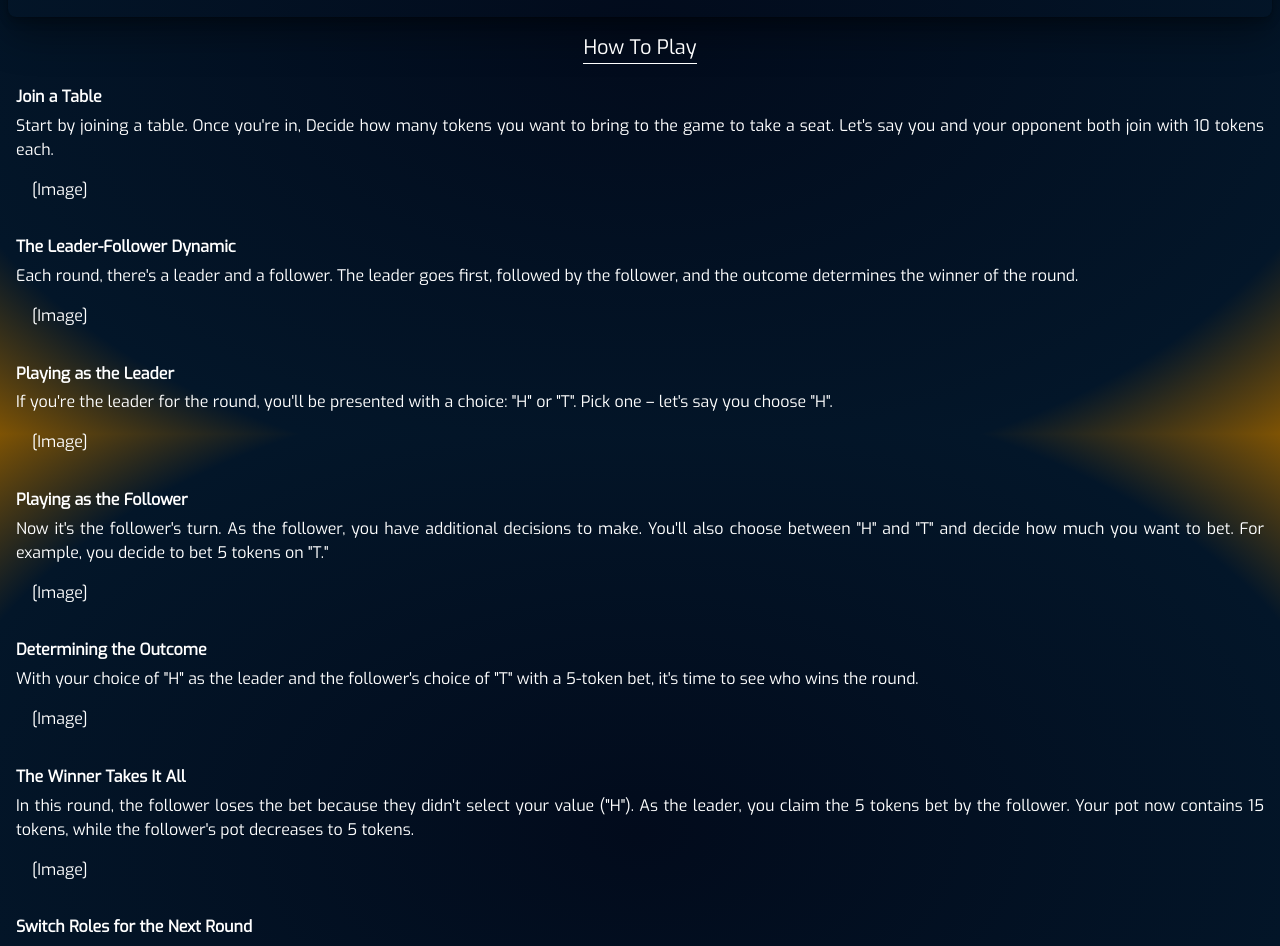
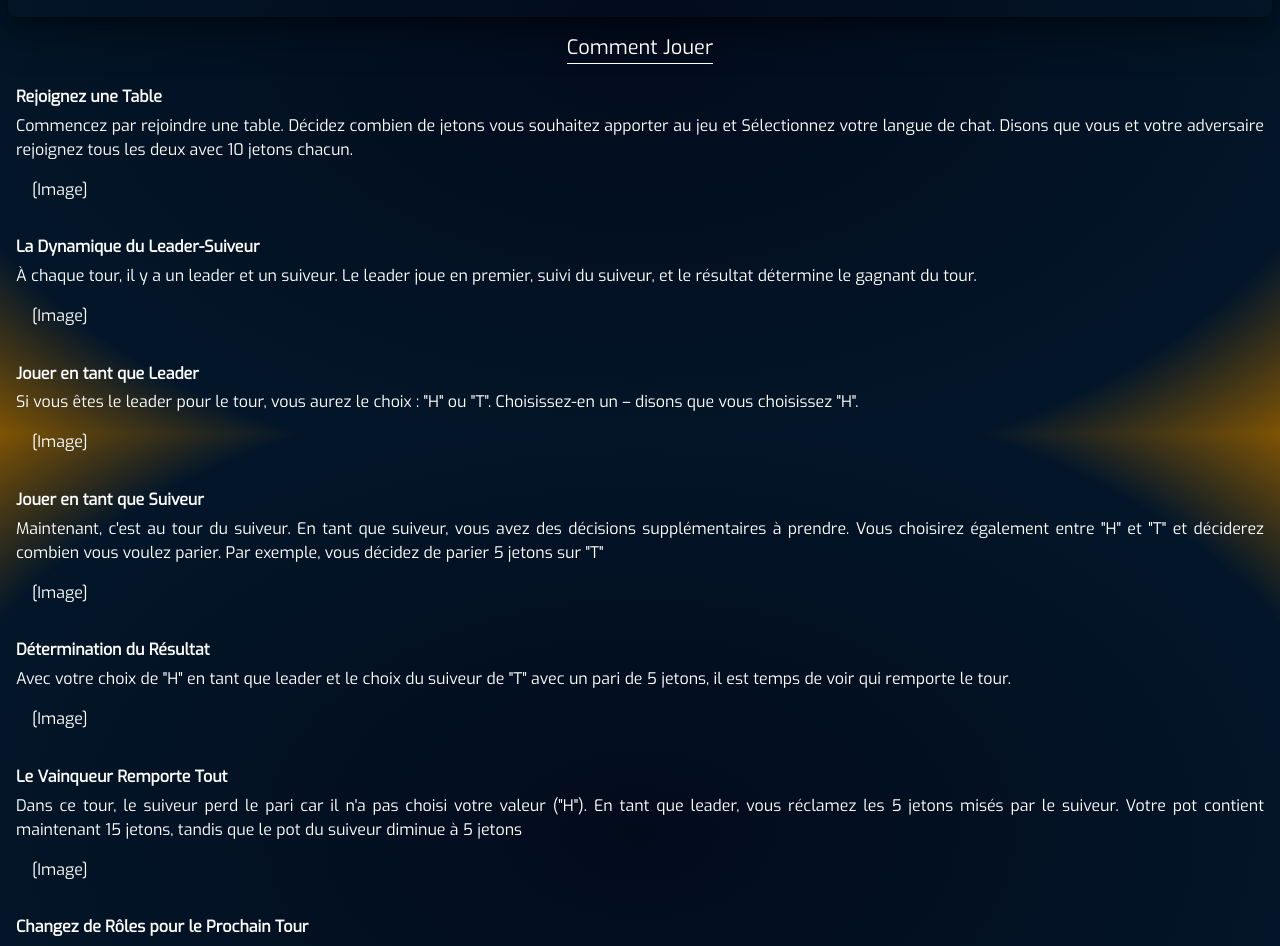
Before and after one commit to MackKaputo/simplewin-website, a Next.js app: page / in a window 1280 px wide. Shown: the part 1166-2112 px from the top of the page. Built offline with nearby package versions, Linux system fonts and the light colour scheme.

Commit message:
How to play french version done

```diff
--- a/components/HowToPlay.tsx
+++ b/components/HowToPlay.tsx
@@ -6,18 +6,24 @@ const HowToPlay = () => {
     <Flex mb={["1rem"]} p={["1rem"]} textAlign={["justify"]} direction={["column"]} gap={["1rem"]}>
       <Box fontSize={["xl"]} display={["grid"]} placeItems={["center"]}>
           <Text borderBottom={["1px solid white"]}>
-                How To Play
+              {/* How To Play */}
+            Comment Jouer
           </Text>
       </Box>
       <Flex direction={["column"]} gap={[".8rem"]}>
 
         <Box>
           <Text fontWeight={["bold"]} py={[".3rem"]}>
-              Join a Table
+            {/* Join a Table */}
+            Rejoignez une Table
           </Text>
           <Text>
-              {`Start by joining a table. Once you're in, Decide how many tokens you want to bring to the game to take a seat.
-              Let's say you and your opponent both join with 10 tokens each.`}
+            {/* {`Start by joining a table. Once you're in, Decide how many tokens you want to bring to the game to take a seat.
+            Let's say you and your opponent both join with 10 tokens each.`} */}
+            {`
+              Commencez par rejoindre une table. Décidez combien de jetons vous souhaitez apporter au jeu et Sélectionnez votre langue de chat.
+              Disons que vous et votre adversaire rejoignez tous les deux avec 10 jetons chacun.
+            `}
           </Text>
           <Box p={["1rem"]}>
             [Image]
@@ -25,11 +31,13 @@ const HowToPlay = () => {
         </Box>
         <Box>
           <Text fontWeight={["bold"]} py={[".3rem"]}>
-              The Leader-Follower Dynamic
+            {/* The Leader-Follower Dynamic */}
+            La Dynamique du Leader-Suiveur
           </Text>
           <Text>
-              {`Each round, there's a leader and a follower. The leader goes first, followed by the follower,
-              and the outcome determines the winner of the round.`}
+            {/* {`Each round, there's a leader and a follower. The leader goes first, followed by the follower,
+            and the outcome determines the winner of the round.`} */}
+            À chaque tour, il y a un leader et un suiveur. Le leader joue en premier, suivi du suiveur, et le résultat détermine le gagnant du tour.
           </Text>
           <Box p={["1rem"]}>
             [Image]
@@ -37,11 +45,13 @@ const HowToPlay = () => {
         </Box>
         <Box>
           <Text fontWeight={["bold"]} py={[".3rem"]}>
-              Playing as the Leader
+            {/* Playing as the Leader */}
+            Jouer en tant que Leader
           </Text>
           <Text>
-              {`If you're the leader for the round, you'll be presented with a choice: "H" or "T".
-              Pick one – let's say you choose "H".`}
+            {/* {`If you're the leader for the round, you'll be presented with a choice: "H" or "T".
+            Pick one – let's say you choose "H".`} */}
+            {`Si vous êtes le leader pour le tour, vous aurez le choix : "H" ou "T". Choisissez-en un – disons que vous choisissez "H".`}
           </Text>
           <Box p={["1rem"]}>
             [Image]
@@ -49,11 +59,16 @@ const HowToPlay = () => {
         </Box>
         <Box>
           <Text fontWeight={["bold"]} py={[".3rem"]}>
-            Playing as the Follower
+            {/* Playing as the Follower */}
+            Jouer en tant que Suiveur
           </Text>
           <Text>
-            {`Now it's the follower's turn. As the follower, you have additional decisions to make.
-            You'll also choose between "H" and "T" and decide how much you want to bet. For example, you decide to bet 5 tokens on "T."`}
+          {/* {`Now it's the follower's turn. As the follower, you have additional decisions to make.
+          You'll also choose between "H" and "T" and decide how much you want to bet. For example, you decide to bet 5 tokens on "T."`} */}
+          {`
+            Maintenant, c'est au tour du suiveur. En tant que suiveur, vous avez des décisions supplémentaires à prendre.
+            Vous choisirez également entre "H" et "T" et déciderez combien vous voulez parier. Par exemple, vous décidez de parier 5 jetons sur "T"
+          `}
           </Text>
           <Box p={["1rem"]}>
             [Image]
@@ -61,10 +76,29 @@ const HowToPlay = () => {
         </Box>
         <Box>
           <Text fontWeight={["bold"]} py={[".3rem"]}>
-              Determining the Outcome
+            {/* Determining the Outcome */}
+            Détermination du Résultat
           </Text>
           <Text>
-              {`With your choice of "H" as the leader and the follower's choice of "T" with a 5-token bet, it's time to see who wins the round.`}
+            {/* {`With your choice of "H" as the leader and the follower's choice of "T" with a 5-token bet, it's time to see who wins the round.`} */}
+          </Text>
+          {`Avec votre choix de "H" en tant que leader et le choix du suiveur de "T" avec un pari de 5 jetons, il est temps de voir qui remporte le tour.`}
+          <Box p={["1rem"]}>
+            [Image]
+          </Box>
+        </Box>
+        <Box>
+          <Text fontWeight={["bold"]} py={[".3rem"]}>
+            {/* The Winner Takes It All */}
+            Le Vainqueur Remporte Tout
+          </Text>
+          <Text>
+            {/* {`In this round, the follower loses the bet because they didn't select your value ("H"). As the leader,
+            you claim the 5 tokens bet by the follower. Your pot now contains 15 tokens, while the follower's pot decreases to 5 tokens.`} */}
+            {`
+              Dans ce tour, le suiveur perd le pari car il n'a pas choisi votre valeur ("H").
+              En tant que leader, vous réclamez les 5 jetons misés par le suiveur. Votre pot contient maintenant 15 jetons, tandis que le pot du suiveur diminue à 5 jetons
+            `}
           </Text>
           <Box p={["1rem"]}>
             [Image]
@@ -72,23 +106,13 @@ const HowToPlay = () => {
         </Box>
         <Box>
           <Text fontWeight={["bold"]} py={[".3rem"]}>
-              The Winner Takes It All
+            {/* Switch Roles for the Next Round */}
+            Changez de Rôles pour le Prochain Tour
           </Text>
           <Text>
-              {`In this round, the follower loses the bet because they didn't select your value ("H"). As the leader,
-              you claim the 5 tokens bet by the follower. Your pot now contains 15 tokens, while the follower's pot decreases to 5 tokens.`}
-            </Text>
-            <Box p={["1rem"]}>
-              [Image]
-            </Box>
-          </Box>
-          <Box>
-            <Text fontWeight={["bold"]} py={[".3rem"]}>
-              Switch Roles for the Next Round
-            </Text>
-            <Text>
-              Get ready for the next round! You become the follower, and the previous follower becomes the leader.
-              The game continues with these roles switching back and forth.
+            {/* Get ready for the next round! You become the follower, and the previous follower becomes the leader.
+            The game continues with these roles switching back and forth. */}
+            {`Préparez-vous pour le tour suivant ! Vous devenez le suiveur, et le précédent suiveur devient le leader. Le jeu continue avec ces rôles qui s'inversent.`}
           </Text>
           <Box p={["1rem"]}>
             [Image]
@@ -97,7 +121,8 @@ const HowToPlay = () => {
 
         <Box>
           <Text fontWeight={["bold"]} py={[".3rem"]} textAlign={["center"]}>
-              Here it is in action 🔥
+            {/* Here it is in action 🔥 */}
+            Le voici en action 🔥
           </Text>
           <Box p={["1rem"]}>
             [Video]
@@ -105,33 +130,15 @@ const HowToPlay = () => {
         </Box>
 
         <Box boxShadow={["dark-lg"]} py={["1rem"]} mx={[".5rem"]} borderRadius={["lg"]} textAlign={["justify"]} px={["1rem"]}>
-            {`That's the essence of the game! With every round, the stakes get higher, and
-            it's a battle of wits and strategy. `} <br />Can you outsmart your opponent and claim victory?
+          {/* {`That's the essence of the game! With every round, the stakes get higher, and
+          it's a battle of wits and strategy. `} <br />Can you outsmart your opponent and claim victory? */}
+          {`
+            C'est vraiment le cœur du jeu ! À chaque tour, les enjeux montent, transformant la partie en un délicieux mélange d'astuce et de stratégie.
+          `} <br />Pensez-vous pouvoir surpasser votre adversaire et remporter la victoire ? 🌟
         </Box>
       </Flex>
     </Flex>
   )
 }
 
-
-// French
-
-// Êtes-vous prêt à mettre votre chance et votre stratégie à l'épreuve dans ce jeu de paris passionnant ? Voici comment jouer :
-
-// Rejoignez une Table : Commencez par rejoindre une table. Décidez combien de jetons vous souhaitez apporter au jeu. Disons que vous et votre adversaire rejoignez tous les deux avec 10 jetons chacun.
-
-// La Dynamique du Leader-Suiveur : À chaque tour, il y a un leader et un suiveur. Le leader joue en premier, suivi du suiveur, et le résultat détermine le gagnant du tour.
-
-// Jouer en tant que Leader : Si vous êtes le leader pour le tour, vous aurez le choix : "H" ou "T". Choisissez-en un – disons que vous choisissez "H".
-
-// Jouer en tant que Suiveur : Maintenant, c'est au tour du suiveur. En tant que suiveur, vous avez des décisions supplémentaires à prendre. Vous choisirez également entre "H" et "T" et déciderez combien vous voulez parier. Par exemple, vous décidez de parier 5 jetons sur "T".
-
-// Détermination du Résultat : Avec votre choix de "H" en tant que leader et le choix du suiveur de "T" avec un pari de 5 jetons, il est temps de voir qui remporte le tour.
-
-// Le Vainqueur Remporte Tout : Dans ce tour, le suiveur perd le pari car il n'a pas choisi votre valeur ("H"). En tant que leader, vous réclamez les 5 jetons misés par le suiveur. Votre pot contient maintenant 15 jetons, tandis que le pot du suiveur diminue à 5 jetons.
-
-// Changez de Rôles pour le Prochain Tour : Préparez-vous pour le tour suivant ! Vous devenez le suiveur, et le précédent suiveur devient le leader. Le jeu continue avec ces rôles qui s'inversent.
-
-// C'est l'essence du jeu ! À chaque tour, les enjeux augmentent, et c'est un combat d'astuce et de stratégie. Pouvez-vous surpasser votre adversaire et revendiquer la victoire ?
-
 export default HowToPlay
```
Lines whose indentation alone changed are shown as unchanged.
